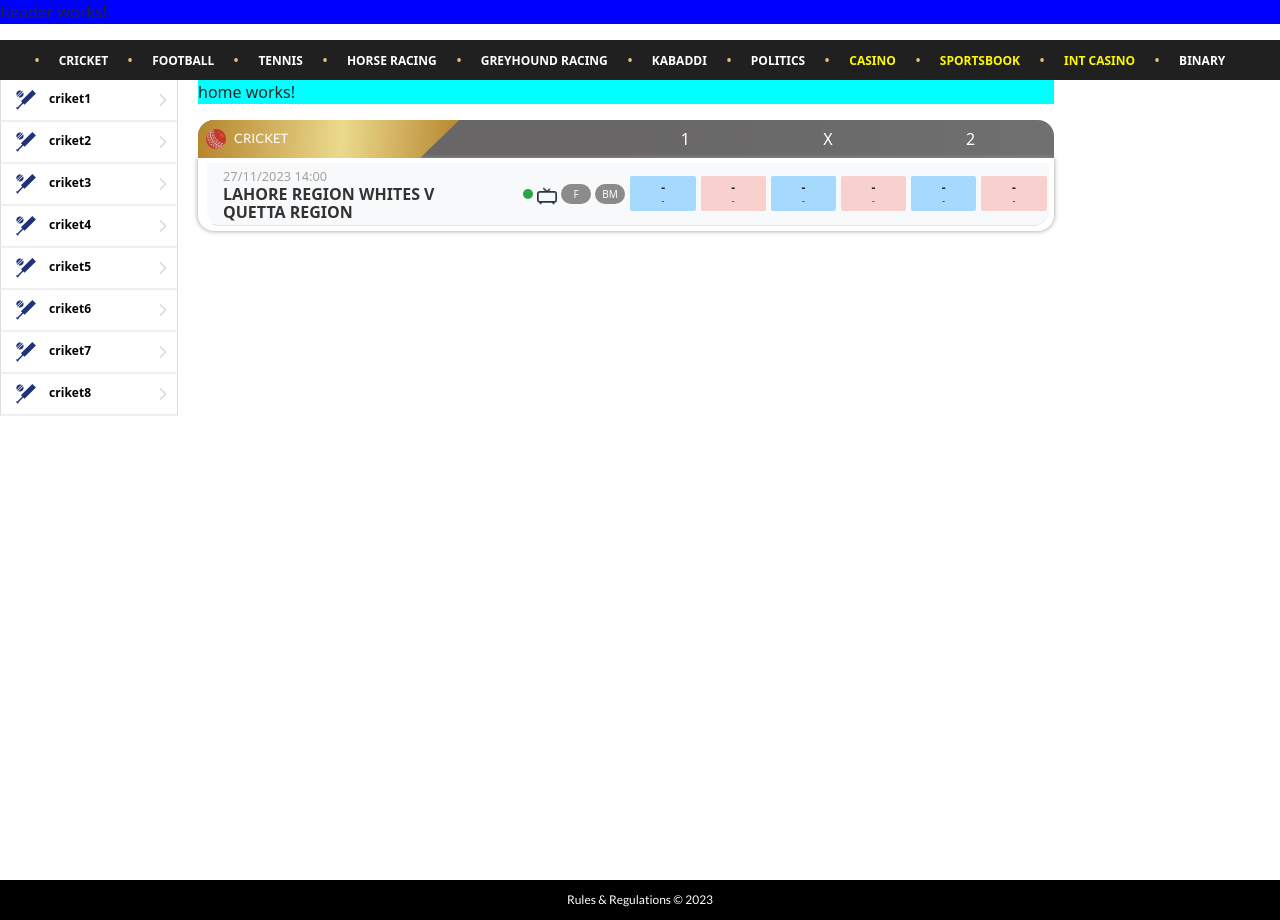
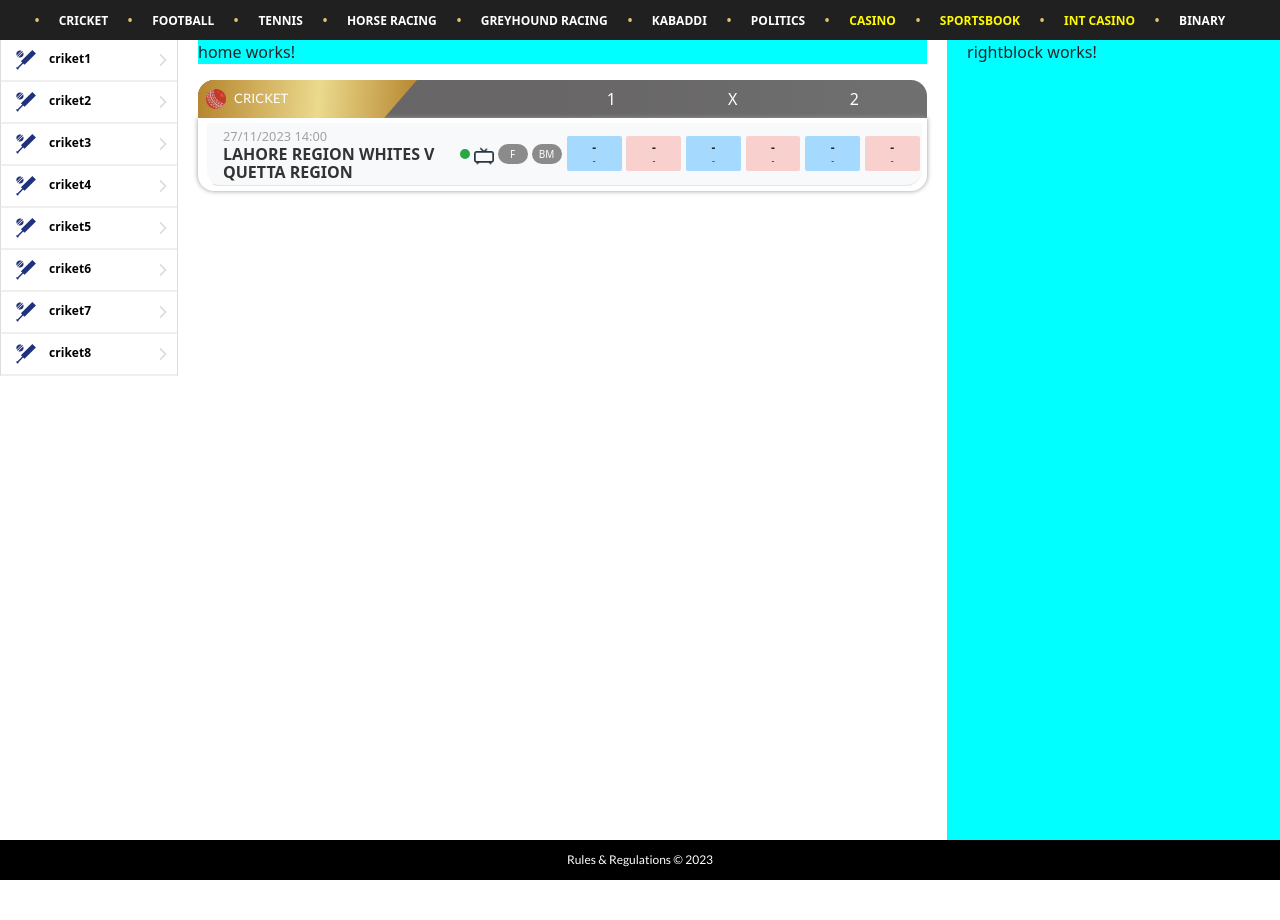
Before and after one commit to saudsaeeddmr/BuzzStarter, an Angular app: page / in a window 1280 px wide. After the commit the page ends 880 px from the top, so only its background shows below. Built offline with nearby package versions, Linux system fonts and the light colour scheme.

Commit message:
right block

```diff
--- a/src/app/header/header.component.html
+++ b/src/app/header/header.component.html
@@ -1,5 +1 @@
-<p style="background-color: blue;">header works!</p>
-
-<div>
-    <app-topnav></app-topnav>
-</div>
+<app-topnav></app-topnav>
--- a/src/app/home/home.component.ts
+++ b/src/app/home/home.component.ts
@@ -1,13 +1,14 @@
 import { Component } from '@angular/core';
 import { CommonModule } from '@angular/common';
 import { InplayComponent } from "../inplay/inplay.component";
+import { RightblockComponent } from "../rightblock/rightblock.component";
 
 @Component({
     selector: 'app-home',
     standalone: true,
     templateUrl: './home.component.html',
     styleUrls: ['./home.component.css'],
-    imports: [CommonModule, InplayComponent]
+    imports: [CommonModule, InplayComponent, RightblockComponent]
 })
 export class HomeComponent {
 
--- a/src/app/layout/layout.component.css
+++ b/src/app/layout/layout.component.css
@@ -6,7 +6,11 @@
     padding: 0 20px 20px;
     width: 70%;
 }
-
+.right-block{
+    padding: 0 20px 20px;
+    width: 30%;
+    background-color: aqua;
+}
 @media only screen and (min-width:786px) {
     .showInMobile {
         display: none;
--- a/src/app/layout/layout.component.html
+++ b/src/app/layout/layout.component.html
@@ -5,6 +5,9 @@
         <div class="centerBlock">
             <router-outlet></router-outlet>
         </div>
+        <div class="right-block">
+            <app-rightblock *ngIf="home == '/' ">home</app-rightblock>
+        </div>
     </div>
     <app-footer></app-footer>
 </div>
--- a/src/app/layout/layout.component.ts
+++ b/src/app/layout/layout.component.ts
@@ -1,17 +1,29 @@
 import { Component } from '@angular/core';
 import { CommonModule } from '@angular/common';
-import { RouterOutlet } from '@angular/router';
+import { NavigationEnd, Router, RouterOutlet } from '@angular/router';
 import { HeaderComponent } from "../header/header.component";
 import { SideNavComponent } from "../side-nav/side-nav.component";
 import { FooterComponent } from "../footer/footer.component";
+import { RightblockComponent } from "../rightblock/rightblock.component";
 
 @Component({
     selector: 'app-layout',
     standalone: true,
     templateUrl: './layout.component.html',
     styleUrls: ['./layout.component.css'],
-    imports: [CommonModule, RouterOutlet, HeaderComponent, SideNavComponent, FooterComponent]
+    imports: [CommonModule, RouterOutlet, HeaderComponent, SideNavComponent, FooterComponent, RightblockComponent]
 })
 export class LayoutComponent {
+   home: any;
+
+constructor(private router: Router) {
+
+    router.events.subscribe((event) => {
+        if (event instanceof NavigationEnd) {
+            this.home =  event.url
+            // console.log(event.url);
+        }
+    });
+}
 
 }
--- /dev/null
+++ b/src/app/rightblock/rightblock.component.html
@@ -0,0 +1 @@
+<p>rightblock works!</p>
```
Also changed, not shown: src/app/rightblock/rightblock.component.ts (added, +13 -0 lines), src/app/side-nav/side-nav.component.html (+6 -6 lines), src/app/rightblock/rightblock.component.css (added), src/assets/header/logo.png (added), 1 other file (tests, documents, lock files or other folders). Lines whose indentation alone changed are shown as unchanged.
